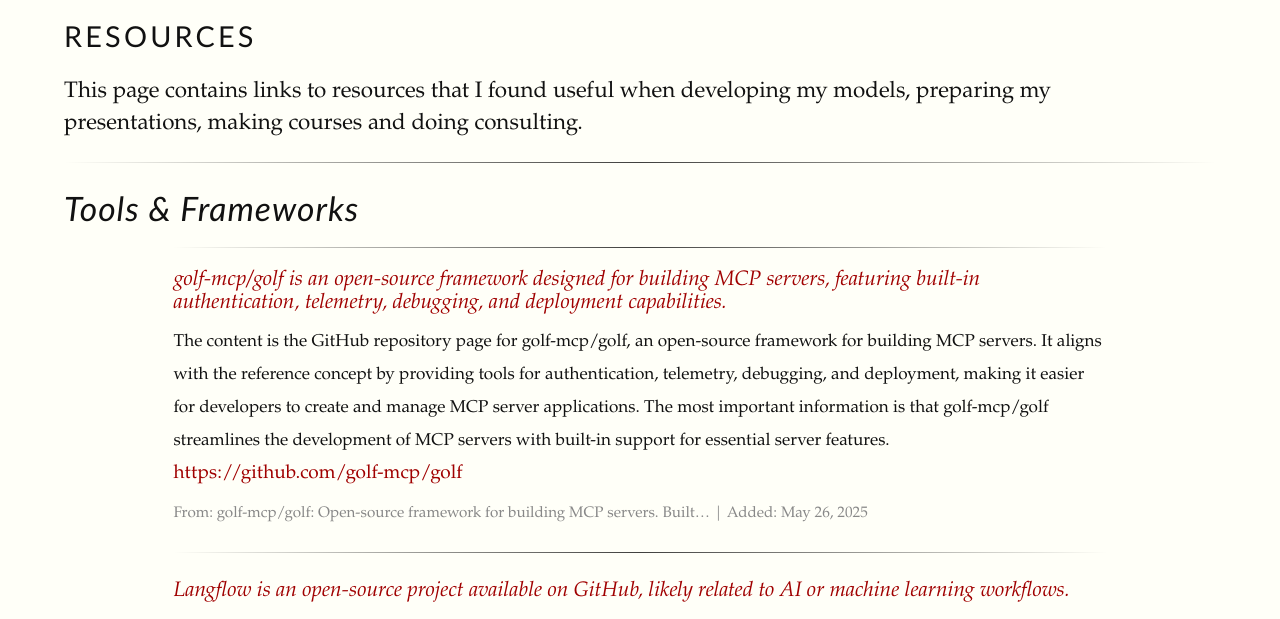
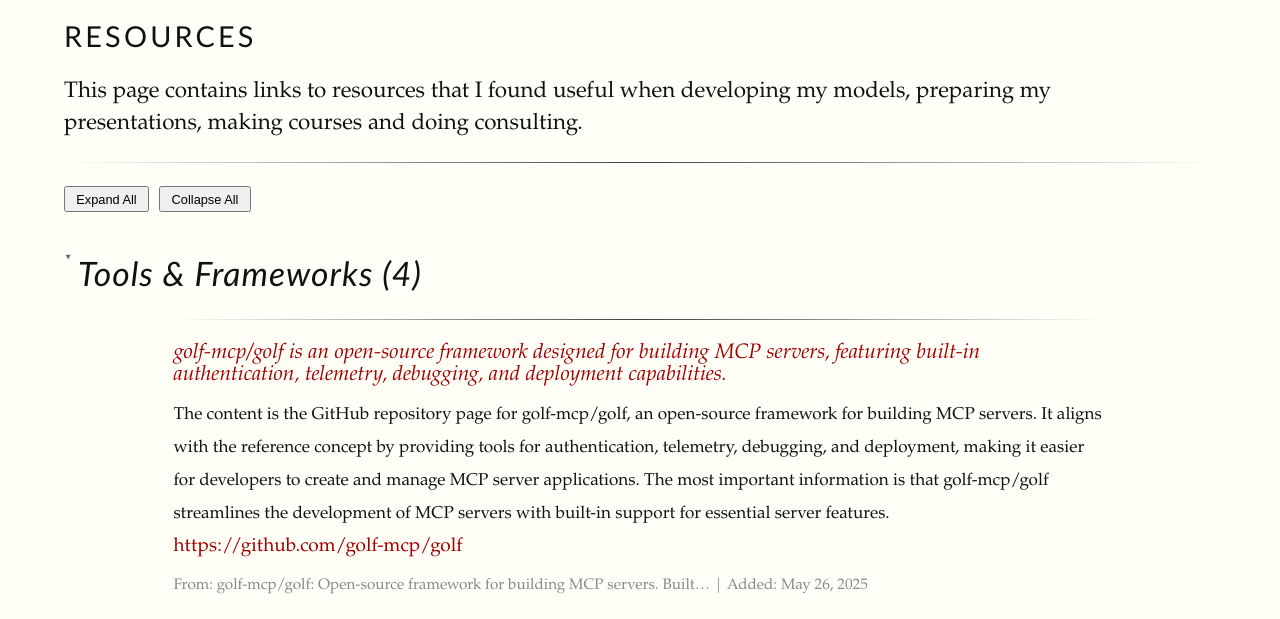
Before and after one commit to ltoscano/ltoscano.github.io, a website: page resources/index.html in a window 1280 px wide. Shown: the part 143-762 px from the top of the page. Drawn offline with nearby package versions, Linux system fonts and the light colour scheme; some packages are replaced by stand-ins of ours.

Commit message:
feat: Add expandable category sections and controls for resource management

```diff
--- a/resources/index.html
+++ b/resources/index.html
@@ -49,6 +49,43 @@
     /* Resources specific styles */
     .resources-category {
         font-size: 0.9em;
+        margin-bottom: 1.5em;
+    }
+
+    .category-header {
+        cursor: pointer;
+        display: flex;
+        align-items: center;
+        margin-bottom: 0.5em;
+        user-select: none;
+    }
+
+    .category-header:hover {
+        color: #a05b7e;
+    }
+
+    .category-toggle {
+        margin-right: 0.5em;
+        font-size: 0.8em;
+        color: #666;
+        transition: transform 0.2s ease;
+    }
+
+    .category-toggle.collapsed {
+        transform: rotate(-90deg);
+    }
+
+    .category-content {
+        overflow: hidden;
+        transition: max-height 0.3s ease;
+    }
+
+    .category-content.collapsed {
+        max-height: 0;
+    }
+
+    .category-content.expanded {
+        max-height: none;
     }
 
     .resources-item {
@@ -101,6 +138,11 @@
 
 <div id="loading-message">
   <p>Loading resources...</p>
+</div>
+
+<div id="category-controls" style="display: none; margin-bottom: 1em;">
+  <button onclick="toggleAllCategories(true)" style="margin-right: 0.5em; padding: 0.3em 0.8em; font-size: 0.8em;">Expand All</button>
+  <button onclick="toggleAllCategories(false)" style="padding: 0.3em 0.8em; font-size: 0.8em;">Collapse All</button>
 </div>
 
 <div id="resources-content">
@@ -218,9 +260,15 @@
 
 // Function to generate HTML for a category section
 function generateCategoryHTML(categoryName, items) {
+    const categoryId = categoryName.replace(/\s+/g, '-').toLowerCase();
+
     let html = `
         <div class="resources-category">
-            <h2 class="content-listing-header sans">${categoryName}</h2>
+            <div class="category-header" onclick="toggleCategory('${categoryId}')">
+                <span class="category-toggle" id="toggle-${categoryId}">▼</span>
+                <h2 class="content-listing-header sans">${categoryName} (${items.length})</h2>
+            </div>
+            <div class="category-content expanded" id="content-${categoryId}">
                 <ul class="content-listing">
     `;
 
@@ -270,8 +318,57 @@
     html += `
                 </ul>
             </div>
+        </div>
     `;
     return html;
+}
+
+// Function to toggle category visibility
+function toggleCategory(categoryId) {
+    const content = document.getElementById(`content-${categoryId}`);
+    const toggle = document.getElementById(`toggle-${categoryId}`);
+
+    if (content && toggle) {
+        if (content.classList.contains('collapsed')) {
+            // Expand category
+            content.classList.remove('collapsed');
+            content.classList.add('expanded');
+            toggle.classList.remove('collapsed');
+            toggle.textContent = '▼';
+        } else {
+            // Collapse category
+            content.classList.remove('expanded');
+            content.classList.add('collapsed');
+            toggle.classList.add('collapsed');
+            toggle.textContent = '▶';
+        }
+    }
+}
+
+// Function to toggle all categories
+function toggleAllCategories(expand) {
+    const allContents = document.querySelectorAll('.category-content');
+    const allToggles = document.querySelectorAll('.category-toggle');
+
+    allContents.forEach(content => {
+        if (expand) {
+            content.classList.remove('collapsed');
+            content.classList.add('expanded');
+        } else {
+            content.classList.remove('expanded');
+            content.classList.add('collapsed');
+        }
+    });
+
+    allToggles.forEach(toggle => {
+        if (expand) {
+            toggle.classList.remove('collapsed');
+            toggle.textContent = '▼';
+        } else {
+            toggle.classList.add('collapsed');
+            toggle.textContent = '▶';
+        }
+    });
 }
 
 // Function to load and display resources
@@ -289,6 +386,12 @@
         .then(data => {
             // Hide loading message
             loadingMessage.style.display = 'none';
+
+            // Show category controls
+            const categoryControls = document.getElementById('category-controls');
+            if (categoryControls) {
+                categoryControls.style.display = 'block';
+            }
 
             // Group resources by category
             const groupedResources = groupResourcesByCategory(data);
```
Lines whose indentation alone changed are shown as unchanged.
